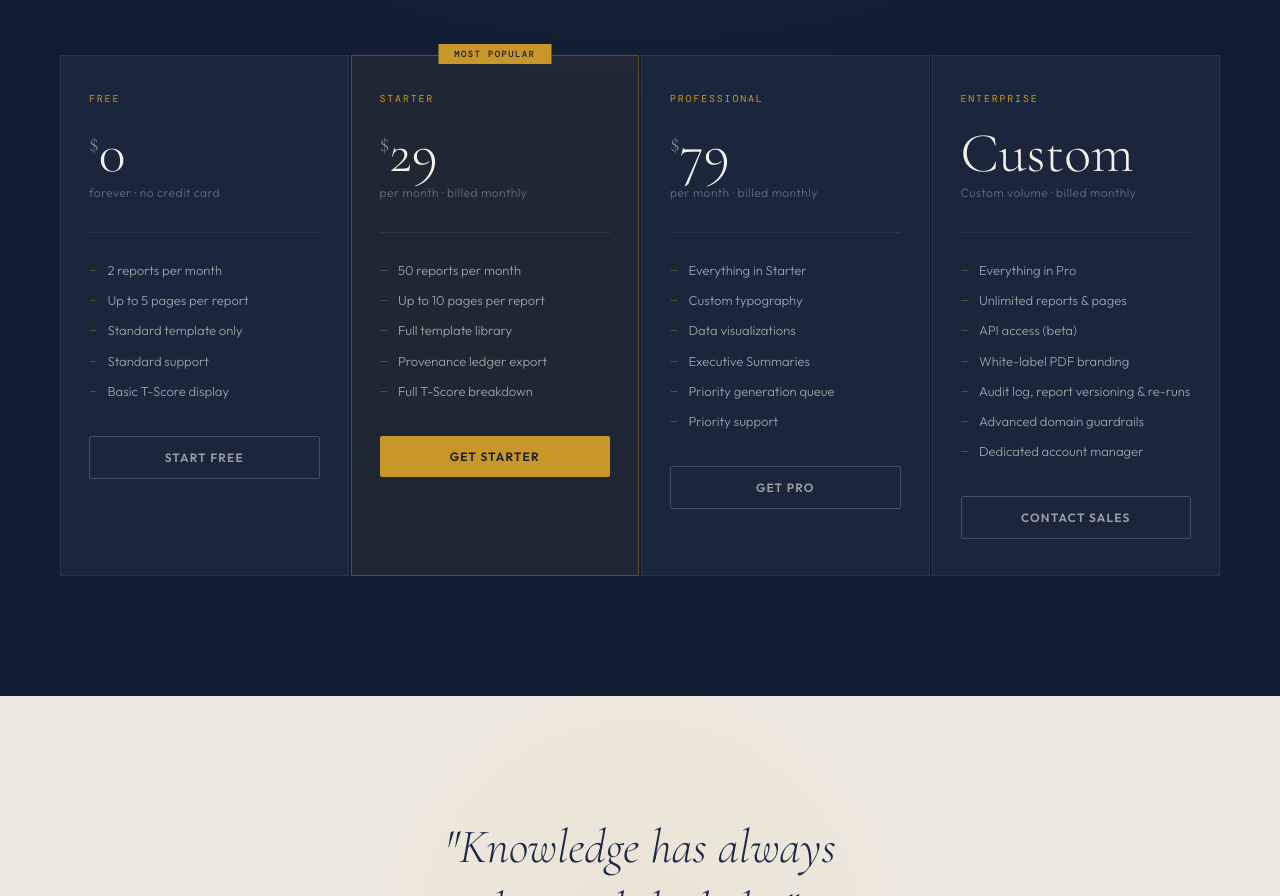
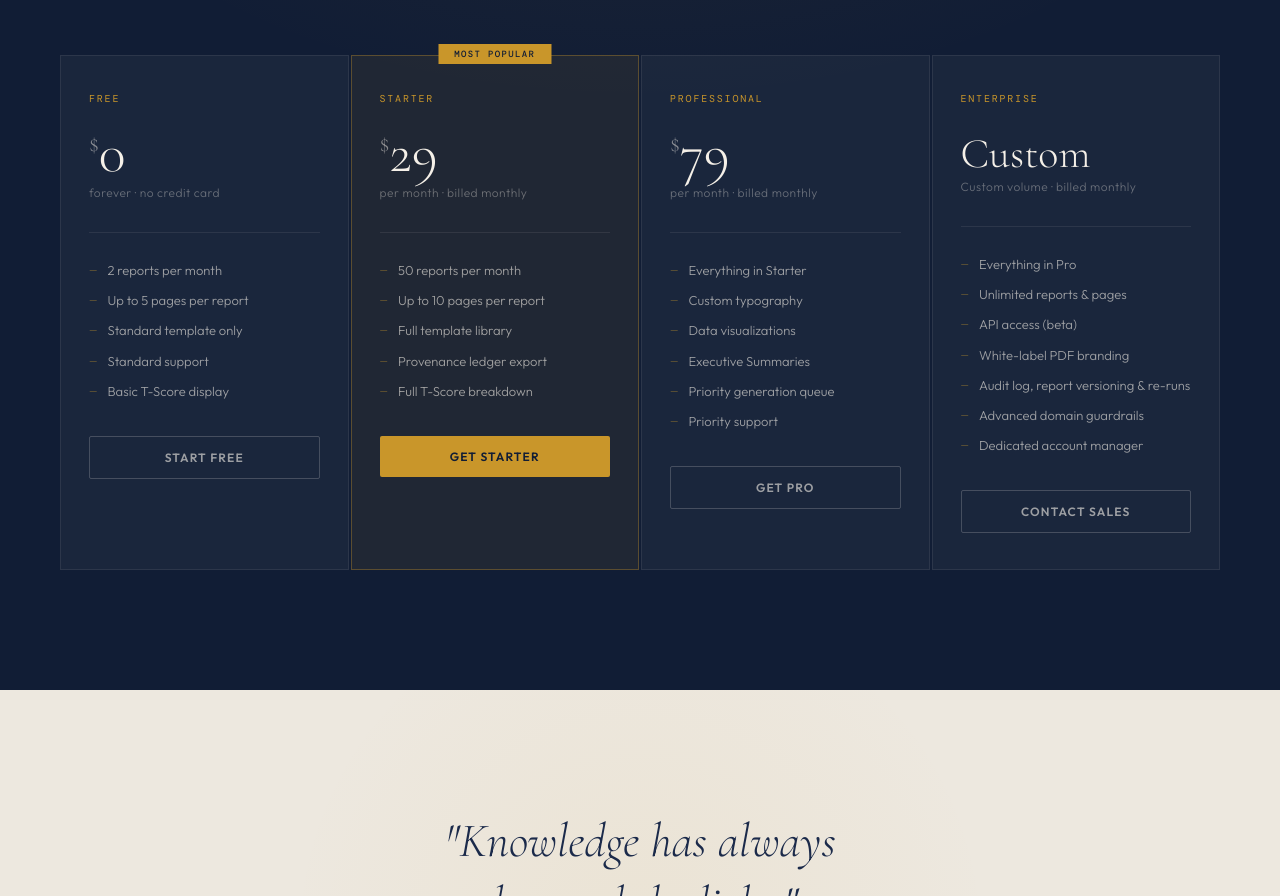
Before and after one commit to Shakira-Cimanova/our-project, a plain HTML site: page index.html in a window 1280 px wide. Shown: the part 4780-5676 px from the top of the page. Drawn offline with nearby package versions, Linux system fonts and the light colour scheme.

Commit message:
Update index.html
Update to enterprise pricing card font size

```diff
--- a/index.html
+++ b/index.html
@@ -1699,7 +1699,7 @@
     </div>
     <div class="pricing-card">
       <div class="pricing-tier">Enterprise</div>
-      <div class="pricing-price">Custom</div>
+      <div class="pricing-price" style="font-size: 42px; padding-top: 8px;">Custom</div>
       <div class="pricing-period">Custom volume · billed monthly</div>
       <div class="pricing-divider"></div>
       <ul class="pricing-features">
```
